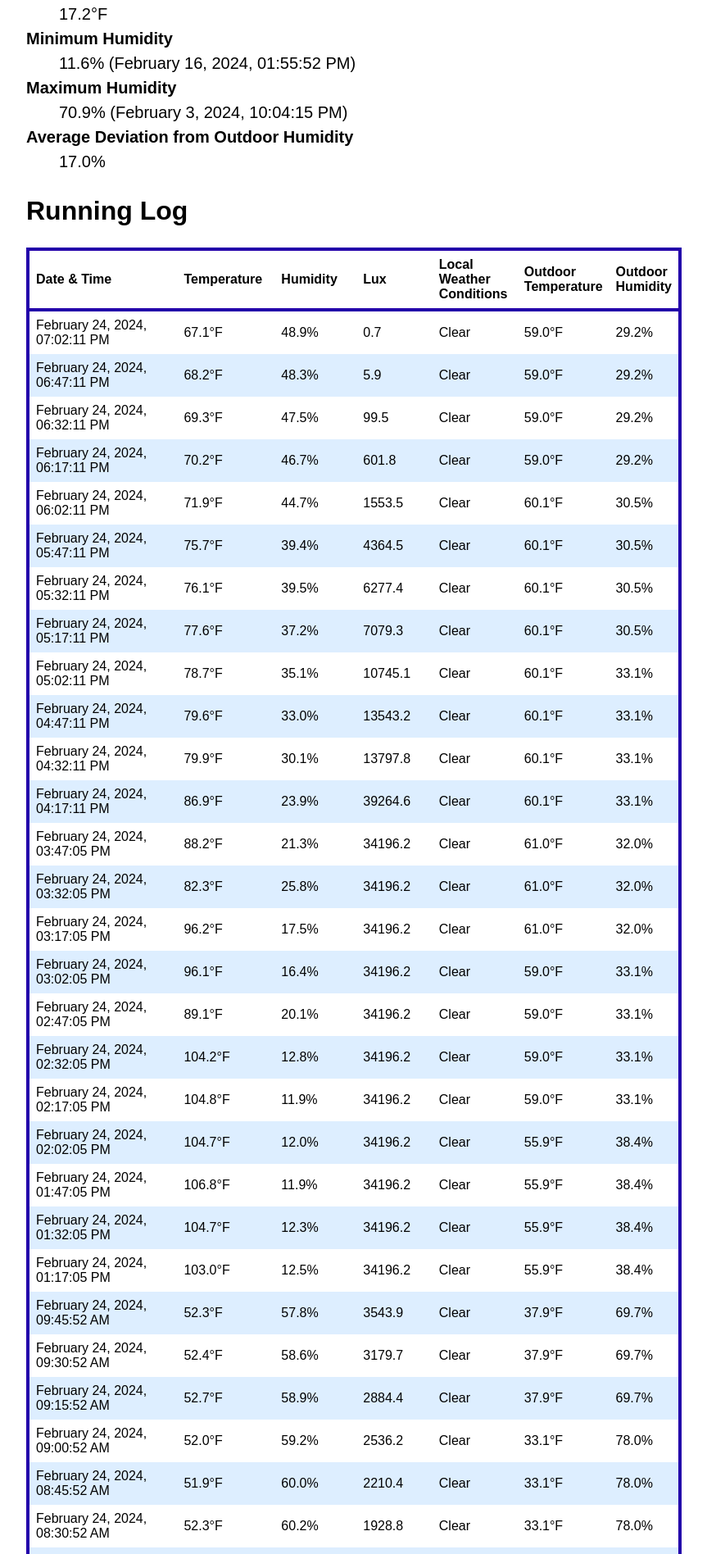
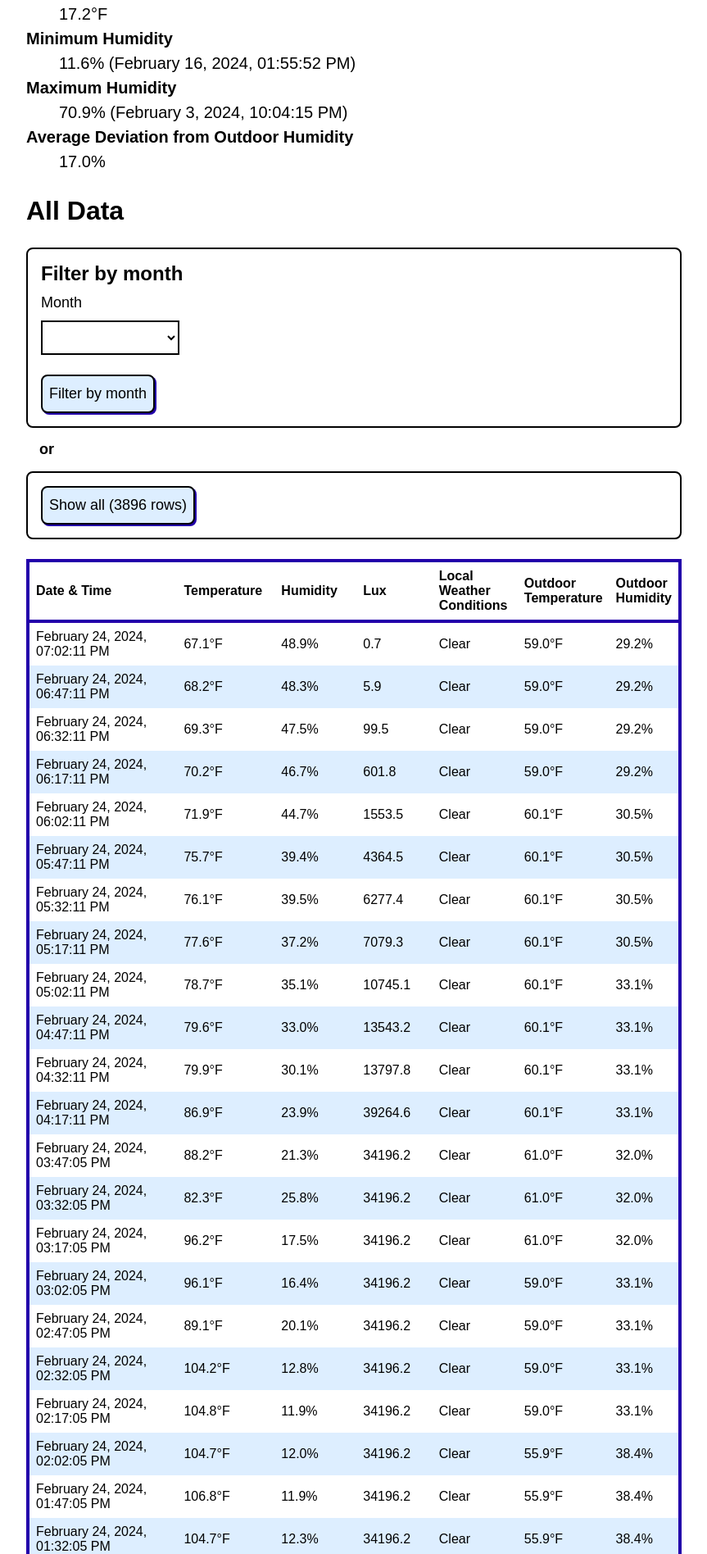
Before and after one commit to emilyanndavis/drafty, a Jekyll site: the page built from history.html, in a window 1280 px wide. Shown: the part 354-2250 px from the top of the page at 82% size, without its empty margins (0-863 px from the left). Built offline with Jekyll 4.4.1, drawn with Linux system fonts in a browser that asks for light colours; some of the changed text lies outside the part shown.

Commit message:
Adds ability to filter by month

```diff
--- a/_includes/stats.html
+++ b/_includes/stats.html
@@ -1,6 +1,5 @@
 <h2>Summary Stats</h2>
 
-{% assign num_rows = site.data.all | size | times: 1.0 %}
 {% assign total_temp_diff = 0.0 %}
 {% assign num_rows_with_outdoor_temp = 0.0 %}
 {% assign total_hum_diff = 0.0 %}
--- a/_sass/main.scss
+++ b/_sass/main.scss
@@ -1,3 +1,9 @@
+$text-primary: #000000;
+$border-primary: #000000;
+$border-secondary: #2200aa;
+$background-primary: #ffffff;
+$background-secondary: #ddeeff;
+
 body {
   font-family: Arial, Helvetica, sans-serif;
   margin: 0;
@@ -45,7 +51,7 @@ table {
 
 table,
 thead tr {
-  border: 0.25rem solid #20a;
+  border: 0.25rem solid $border-secondary;
 }
 
 th {
@@ -57,7 +63,7 @@ th, td {
 }
 
 tbody tr:nth-child(even) {
-  background-color: #def;
+  background-color: $background-secondary;
 }
 
 .page--history {
@@ -90,3 +96,57 @@ tbody tr:nth-child(even) {
     }
   }
 }
+
+.form-container,
+.button-container {
+  border: 0.125rem solid $border-primary;
+  border-radius: 0.5rem;
+  margin: 1rem 0;
+  padding: 1rem;
+}
+
+.form-heading {
+  margin: 0;
+}
+
+.button-container {
+  margin-bottom: 1.5rem;
+}
+
+label,
+select {
+  display: block;
+  margin: 0.5rem 0;
+}
+
+button,
+label,
+select {
+  font-size: 1.125rem;
+  line-height: 1.5;
+}
+
+button,
+select {
+  background: transparent;
+  border: 0.125rem solid $border-primary;
+  padding: 0.5rem;
+}
+
+button {
+  background: $background-secondary;
+  border-radius: 0.5rem;
+  box-shadow: 0.125rem 0.125rem 0 0 $border-secondary;
+  margin: 1rem 0 0;
+}
+
+.button-container button {
+  margin: 0;
+}
+
+.filter-options-divider {
+  display: block;
+  font-size: 1.125rem;
+  font-weight: bold;
+  padding-left: 1rem;
+}
--- /dev/null
+++ b/assets/js/history-filters.js
@@ -0,0 +1,45 @@
+window.addEventListener('DOMContentLoaded', () => {
+  const monthFilterForm = document.querySelector('#month-filter-form');
+  const monthSelect = monthFilterForm.querySelector('#month');
+  const monthFilterBtn = monthFilterForm.querySelector('[type="submit"]');
+  const showAllBtn = document.querySelector('#show-all');
+  const tableBody = document.querySelector('tbody');
+  const tableRows = tableBody.querySelectorAll('tr');
+
+  const clearTableBody = () => {
+    tableRows.forEach(row => row.remove());
+  };
+
+  const populateTableRows = (rows) => {
+    rows.forEach(row => {
+      tableBody.append(row);
+    });
+  };
+
+  const showAll = () => {
+    clearTableBody();
+    populateTableRows(tableRows);
+  };
+
+  monthFilterBtn.addEventListener('click', (event) => {
+    event.preventDefault();
+    if (monthSelect.value) {
+      const monthAndYear = monthSelect.value.split(' ');
+      clearTableBody();
+      const filtered = [];
+      tableRows.forEach(row => {
+        const dateCell = row.querySelector('td:first-child');
+        if (dateCell.textContent.includes(monthAndYear[0]) && dateCell.textContent.includes(monthAndYear[1])) {
+          filtered.push(row);
+        }
+      });
+      populateTableRows(filtered);
+    } else {
+      showAll();
+    }
+  });
+
+  showAllBtn.addEventListener('click', () => {
+    showAll();
+  });
+});
--- a/history.html
+++ b/history.html
@@ -2,12 +2,36 @@
 layout: default
 title: "Drafty: History"
 class: page--history
+js_url: "/assets/js/history-filters.js"
 ---
 <h1>History</h1>
 
+{% assign num_rows = site.data.all | size | times: 1.0 %}
+
 {% include stats.html %}
 
-<h2>Running Log</h2>
+<h2>All Data</h2>
+
+<div class="form-container">
+  <h3 id="month-filter-form-heading" class="form-heading">Filter by month</h3>
+  <form id="month-filter-form" class="form--filter-by-month" aria-describedby="month-filter-form-heading">
+    <label for="month">Month</label>
+    <select id="month">
+      <option value=""></option>
+      {% for month in site.data.months %}
+      <option value="{{ month.month }} {{ month.year }}">{{ month.month }} {{ month.year }}</option>
+      {% endfor %}
+    </select>
+    <button type="submit">Filter by month</button>
+  </form>
+</div>
+
+<span class="filter-options-divider">or</span>
+
+<div class="button-container">
+  <button type="button" id="show-all">Show all ({{ num_rows | round }} rows)</button>
+</div>
+
 <table>
   <thead>
     <tr>
@@ -34,3 +58,5 @@ class: page--history
   {% endfor %}
   </tbody>
 </table>
+
+<script src="{{ page.js_url | relative_url }}"></script>
```
Also changed, not shown: _data/months.yml (added, +8 -0 lines).
